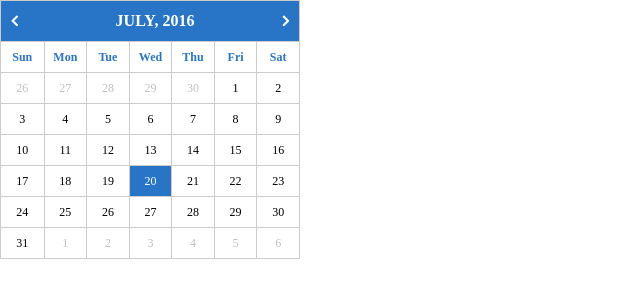
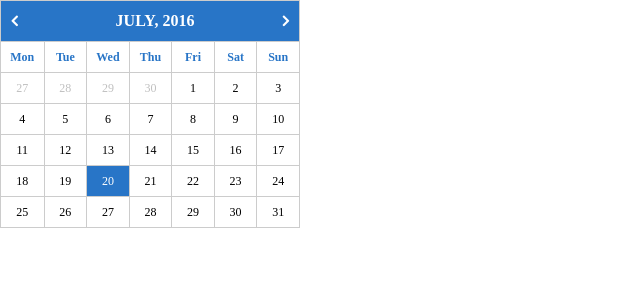
Before and after one commit to kristijanbambir/react-booking-calendar, a React app: page / in a window 1280 px wide. Shown: the top 300 px of the page, without its empty margins (0-640 px from the left). Built offline with nearby package versions, Linux system fonts and the light colour scheme.

Commit message:
Set Monday as first day of week

```diff
--- a/src/components/BookingCalendar.js
+++ b/src/components/BookingCalendar.js
@@ -54,7 +54,7 @@ export default class BookingCalendar extends React.Component {
   renderWeeks() {
     const weeks = [];
     let done = false;
-    const date = this.state.month.clone().startOf('month').add('w' -1).day('Sunday');
+    const date = this.state.month.clone().startOf('month').add('w' - 1).startOf('isoWeek');
     let monthIndex = date.month();
     let count = 0;
 
--- a/src/components/DayNames.js
+++ b/src/components/DayNames.js
@@ -2,13 +2,13 @@ import React from 'react';
 
 const DayNames = () => (
   <div className='week names'>
-    <span className='day'>Sun</span>
     <span className='day'>Mon</span>
     <span className='day'>Tue</span>
     <span className='day'>Wed</span>
     <span className='day'>Thu</span>
     <span className='day'>Fri</span>
     <span className='day'>Sat</span>
+    <span className='day'>Sun</span>
   </div>
 );
 
```
